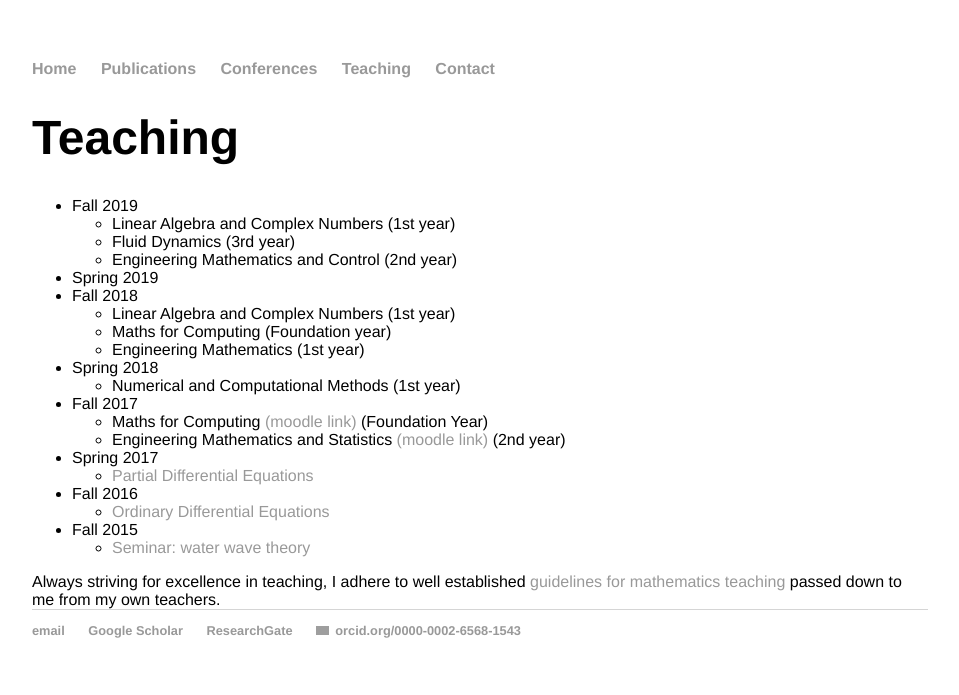
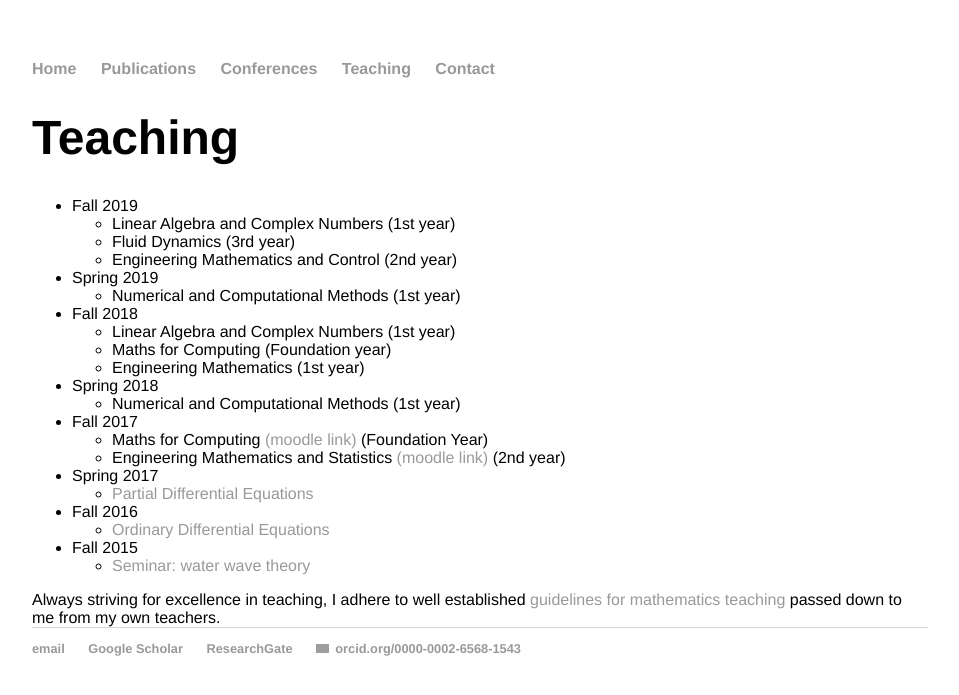
Before and after one commit to rstuhlmeier/rstuhlmeier.github.io, a Jekyll site: the page built from teaching/index.html, in a window 1280 px wide. Shown: the top 695 px of the page, without its empty margins (160-1119 px from the left). Built offline with Jekyll 4.4.1, drawn with Linux system fonts in a browser that asks for light colours; grey boxes are pictures that could not be loaded.

Commit message:
Update index.html

```diff
--- a/teaching/index.html
+++ b/teaching/index.html
@@ -13,8 +13,8 @@ title: Raphael Stuhlmeier - Teaching
     </ul>
   <li> Spring 2019
     <ul>
-      <Numerical and Computational Methods (1st year)</li>
-                 </ul>
+    <li>Numerical and Computational Methods (1st year)</li>
+    </ul>
   <li> Fall 2018
     <ul>
       <li> Linear Algebra and Complex Numbers (1st year) </li>
```
